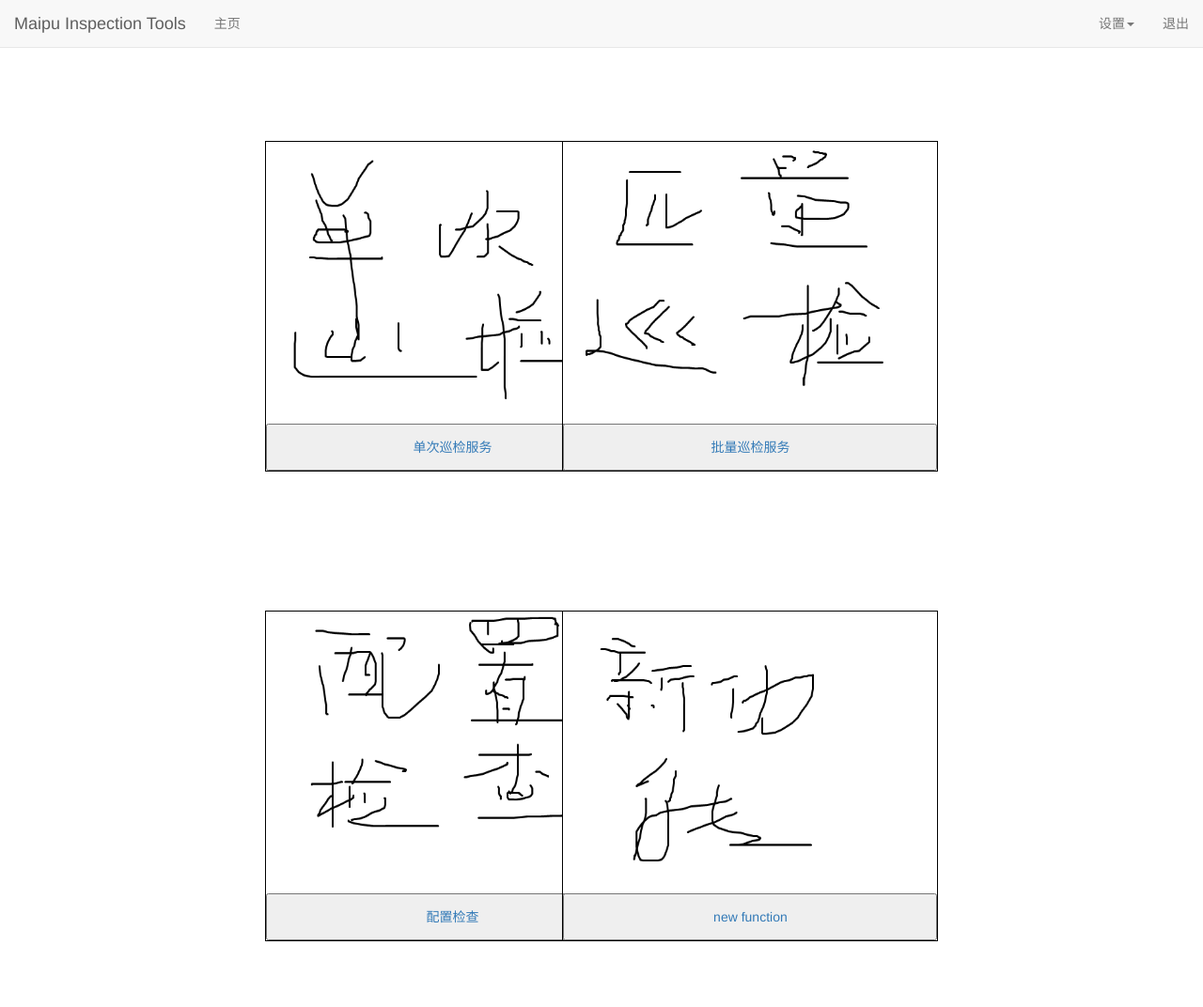
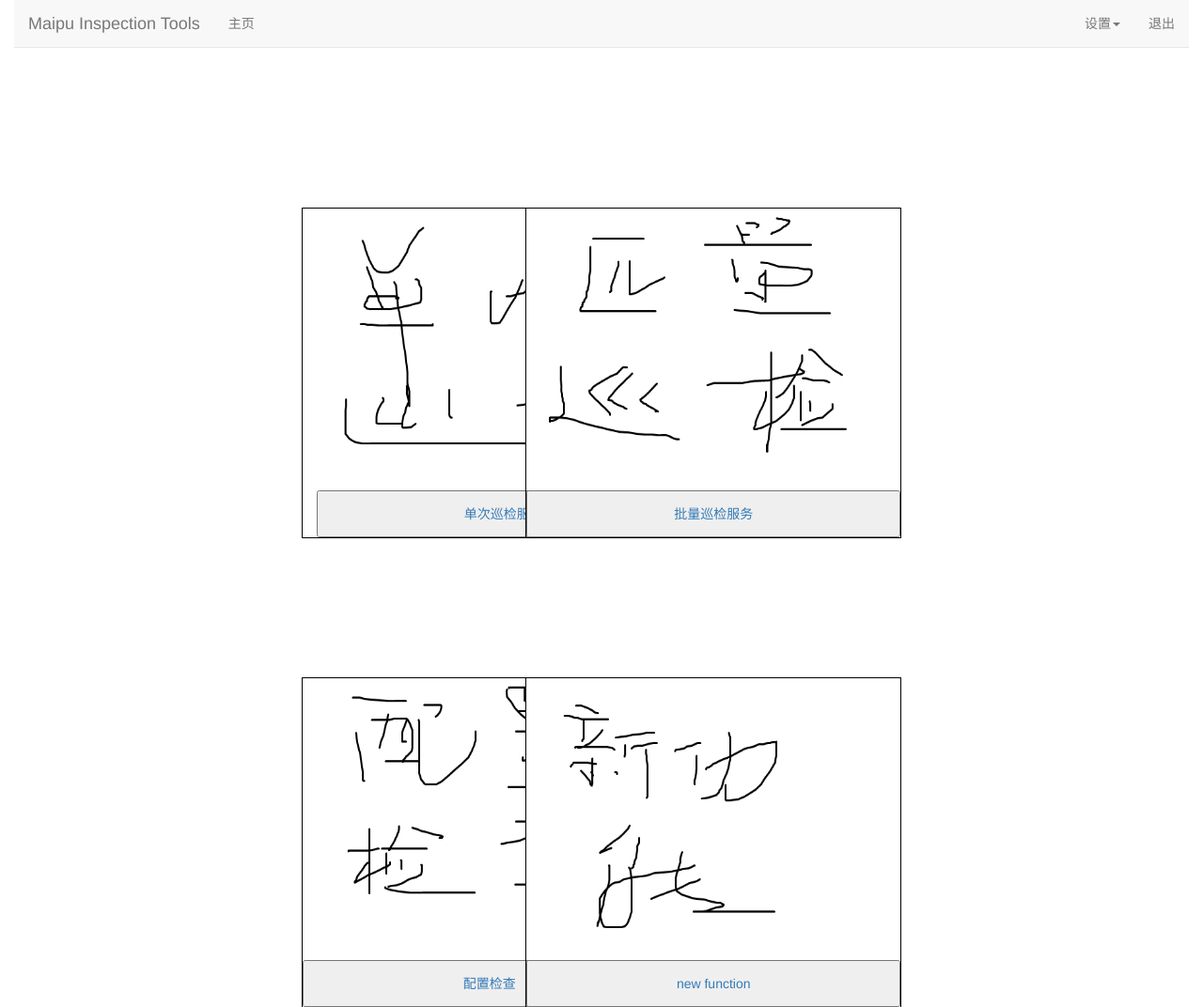
Before and after one commit to haixiaohai/flask-mit, a Flask app: page / in a window 1280 px wide; the page is wider, and only the part inside the window is pictured. Shown: the top 1072 px of that part at 94% size. Run offline with Flask 2, Linux system fonts and the light colour scheme; the visitor is signed in with stand-in values (Sample User, id 1); some libraries are stand-ins or nearby versions.

Commit message:
20181211 commit

```diff
--- a/app/templates/base.html
+++ b/app/templates/base.html
@@ -22,9 +22,9 @@
 
 <!--link and style-->
 {% block styles %}
-
+    {{ super() }}
     <link rel="shortcut icon" href="{{ url_for('static',filename='img/m.ico') }}" type="image/x-icon">
-    <link rel="stylesheet" href="{{ url_for('static',filename='css/bootstrap.css') }}" type="text/css">
+    <link rel="stylesheet" href="{{ url_for('static',filename='css/bootstarp.css') }}" type="text/css">
     <link rel="stylesheet" href="{{ url_for('static',filename='css/mycss.css') }}" type="text/css">
 {% endblock styles %}
 
@@ -33,11 +33,11 @@
 
 <!--body section-->
 {% block navbar %}
-    <div class="container">
-        <nav class="navbar navbar-default navbar-fixed-top">
+    <div class="container-fluid">
+        <nav class="navbar navbar-default navbar-static-top">
             <div class="container-fluid">
                 <div class="navbar-header">
-                    <button type="button" class="navbar-toggle collapsed" data-toggle="collapse" data-target="#navbar" aria-expanded="false" aria-controls="navbar">
+                    <button type="button" class="navbar-toggle collapsed" data-toggle="collapse" data-target="#navbar-menu" aria-expanded="false">
                         <span class="sr-only">Toggle navigation</span>
                         <span class="icon-bar"></span>
                         <span class="icon-bar"></span>
--- a/app/templates/index.html
+++ b/app/templates/index.html
@@ -3,8 +3,9 @@
 
 {% block page_content %}
 
+<div class="container">
     <div id="div-index2">
-    <div id="div-index-left">
+        <div id="div-index-left" class="col-sm-3">
             <a href="{{ url_for('single') }}"><img src="{{ url_for('static',filename='img/single.png') }}" id="img"></a></br>
             <a href="{{ url_for('single') }}"><button>单次巡检服务</button></a>
         </div>
@@ -26,5 +27,5 @@
     <div id="footer">
         迈普通信技术股份有限公司
     </div>
-
+</div>
 {% endblock page_content %}
```
Lines whose indentation alone changed are shown as unchanged.
